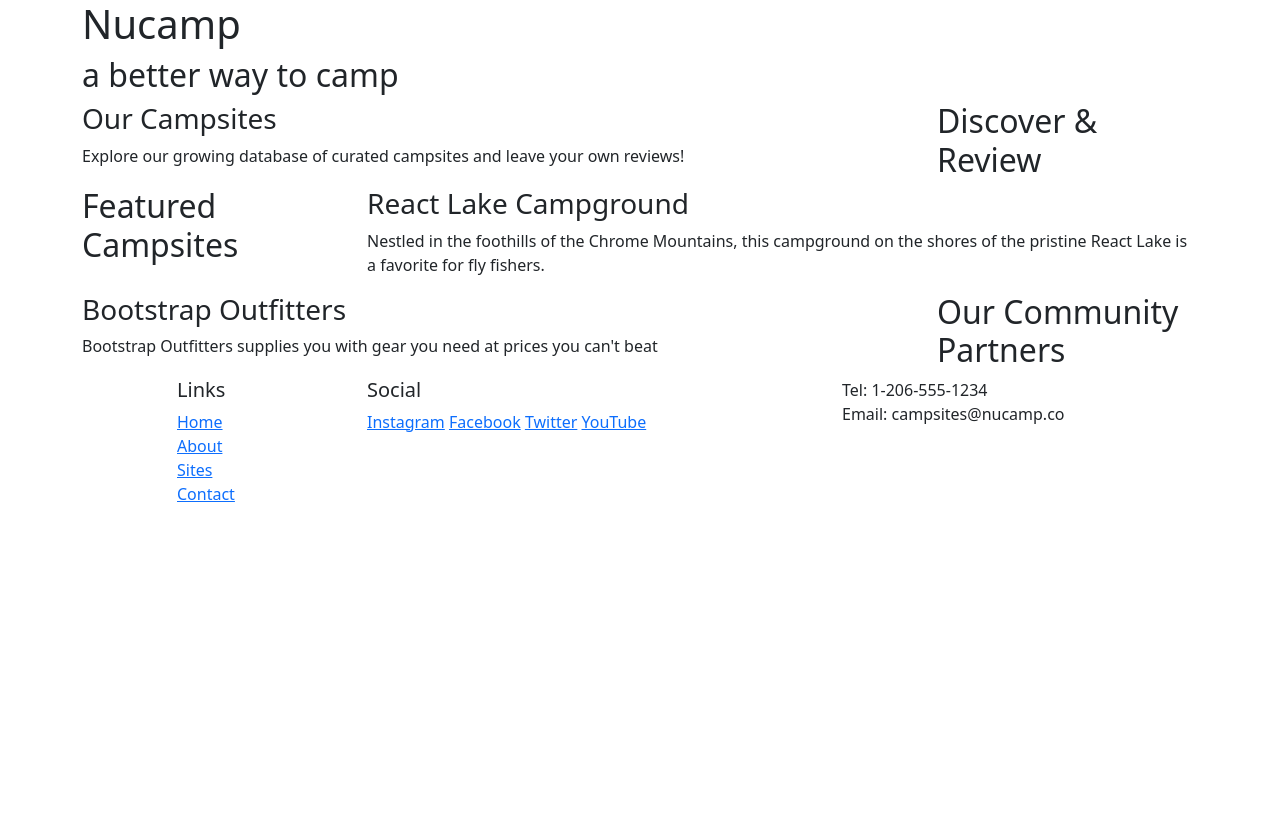
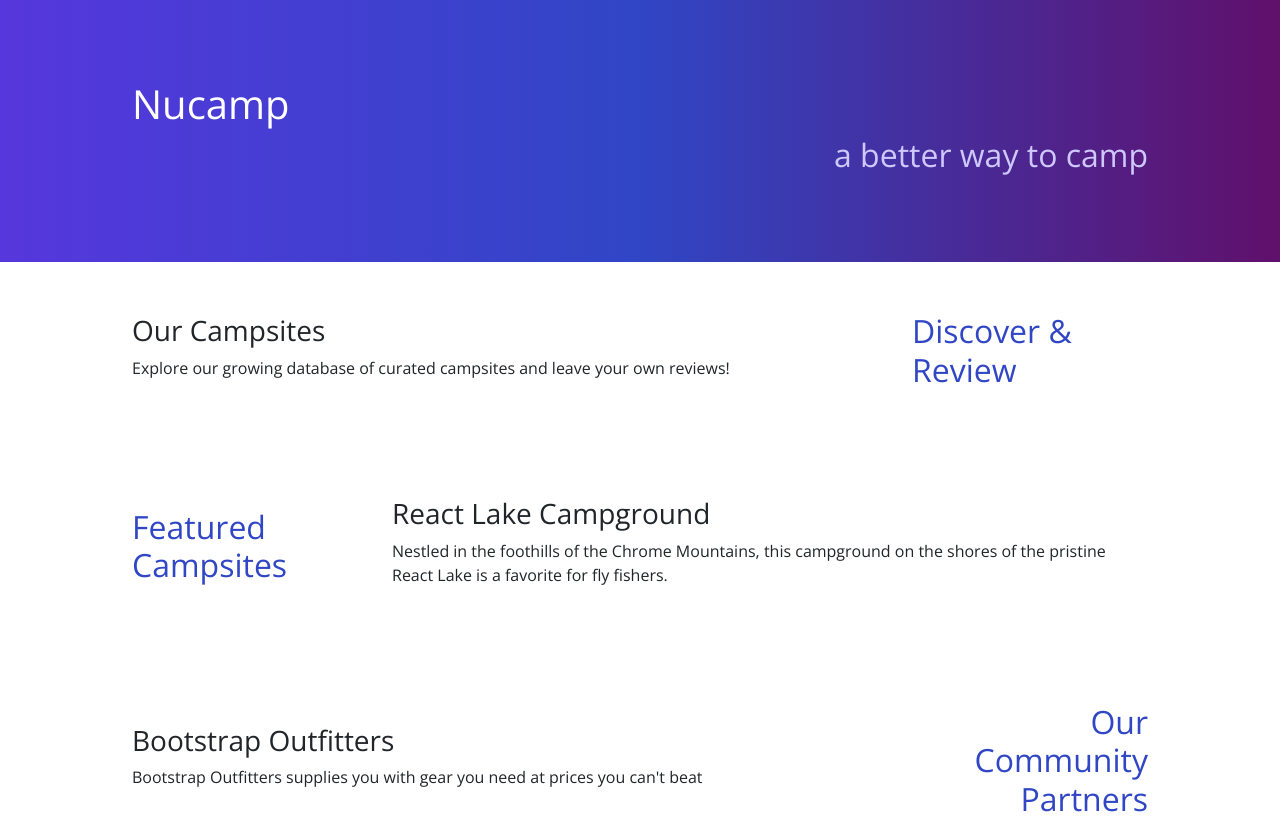
Before and after one commit to lanakawa/nucamp-site, a plain HTML site: page index.html in a window 1280 px wide. Shown: the top 829 px of the page. Before the commit the page ends 800 px from the top, so only its background shows below. Drawn offline with nearby package versions, Linux system fonts and the light colour scheme.

Commit message:
Adding Custom Styles

```diff
--- /dev/null
+++ b/css/style.css
@@ -0,0 +1,32 @@
+body {
+    font-family: "Open Sans", sans-serif;
+}
+
+h1, h2, h3{
+    font-f amily: "Lobster", cursive;
+}
+
+h2 {
+    color: #3046C5;
+}
+
+header {
+    padding: 30px;
+    background-image: linear-gradient(to right, #5637DD, #3046C5, #60106B);
+    color: white;
+}
+
+header h2 {
+    color: #CEC8FF;
+}
+
+footer {
+    background-image: linear-gradient(#CEC8FF,white);
+    padding: 20px 0;
+}
+
+.row-content {
+    padding: 50px;0;
+    border-bottom: 1px ridgel
+    min-height: 200px;
+}
--- a/index.html
+++ b/index.html
@@ -3,10 +3,14 @@
 
 <head>
     <meta charset="utf-8">
+    <meta name="viewport" content="width=device-width, initial-scale=1" />
 
     <!--bootstrap CSS-->
     <link href="https://cdn.jsdelivr.net/npm/bootstrap@5.2.3/dist/css/bootstrap.min.css" rel="stylesheet" integrity="sha384-rbsA2VBKQhggwzxH7pPCaAqO46MgnOM80zW1RWuH61DGLwZJEdK2Kadq2F9CUG65" crossorigin="anonymous">
 
+    <!--additional CSS stylesheets-->
+    <link rel="stylesheet" href="css/style.css">
+    <link rel="stylesheet" href="https://fonts.googleapis.com/css?family=Lobster|Open+Sans">
     <title>Nucamp: A Better Way To Camp</title>
 </head>
 
@@ -14,10 +18,10 @@
     <!--header-->
     <header>
         <div class="container">
-            <div class="row">
+            <div class="row row-content align-items-center">
                 <div class="col">
                     <h1>Nucamp</h1>
-                    <h2>a better way to camp</h2>
+                    <h2 class="text-sm-end">a better way to camp</h2>
                 </div>
             </div>
         </div>
@@ -27,7 +31,7 @@
     <main class="container">
 
         <!--discover section-->
-        <section class="row">
+        <section class="row row-content align-items-center">
             <div class="col-sm-4 col-md-3 order-sm-last">
                 <h2>Discover & Review</h2>
             </div>
@@ -38,7 +42,7 @@
         </section>
 
         <!-- feature section -->
-        <section class="row">
+        <section class="row row-content align-items-center">
             <div class="col-sm-4 col-md-3">
                 <h2>Featured Campsites</h2>
             </div>
@@ -48,9 +52,9 @@
             </div>
         </section>
         <!-- partner section -->
-        <section class="row">
+        <section class="row row-content align-items-center">
             <div class="col-sm-4 col-md-3 order-sm-last">
-                <h2>Our Community Partners</h2>
+                <h2 class="text-sm-end">Our Community Partners</h2>
             </div>
             <div class="col">
                 <h3>Bootstrap Outfitters</h3>
@@ -70,14 +74,14 @@
                         <li><a href="#">Contact</a></li>
                     </ul>
                 </div>
-                <div class="col-6 col-sm-5">
+                <div class="col-6 col-sm-5 text-center">
                     <h5>Social</h5>
                     <a href="http://instagram.com/">Instagram</a>
                     <a href="http://facebook.com/">Facebook</a>
                     <a href="http://twitter.com/">Twitter</a>
                     <a href="http://youtube.com/">YouTube</a>
                 </div>
-                <div class="col-sm-4">
+                <div class="col-sm-4 text-center">
                     Tel: 1-206-555-1234<br />
                     Email: campsites@nucamp.co
                 </div>
```
